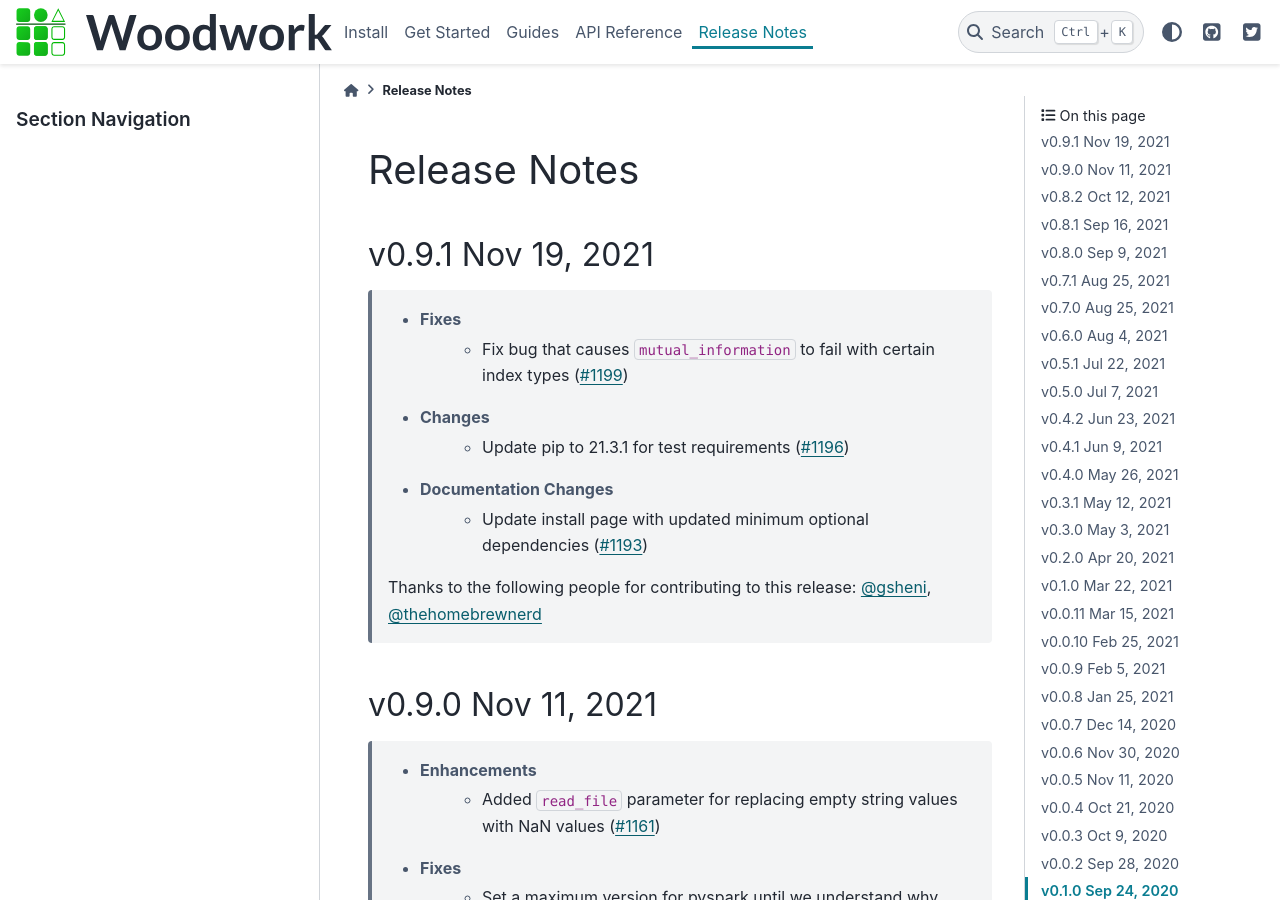
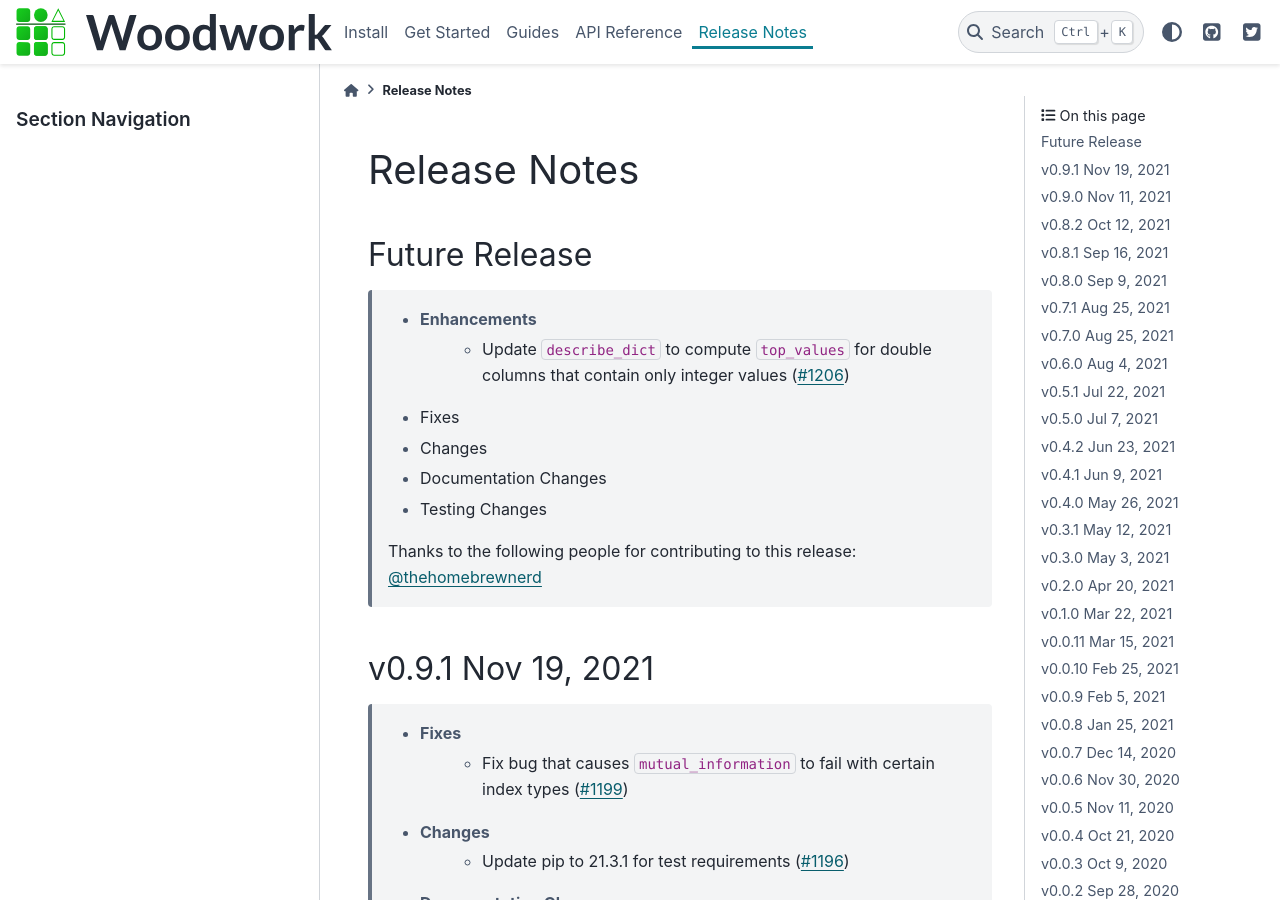
Before and after one commit to alteryx/woodwork, a Sphinx documentation site: the page built from docs/source/release_notes.rst, in a window 1280 px wide and 900 px high. Built offline with Sphinx 7.4.7 and the PyData theme 0.15.4, drawn with Linux system fonts in a browser that asks for light colours; comment, search, counter and statistics services are not loaded.

Commit message:
update release notes

```diff
--- a/docs/source/release_notes.rst
+++ b/docs/source/release_notes.rst
@@ -2,15 +2,17 @@
 
 Release Notes
 -------------
-.. Future Release
-  ==============
+Future Release
+==============
     * Enhancements
+        * Update ``describe_dict`` to compute ``top_values`` for double columns that contain only integer values (:pr:`1206`)
     * Fixes
     * Changes
     * Documentation Changes
     * Testing Changes
 
-.. Thanks to the following people for contributing to this release:
+    Thanks to the following people for contributing to this release:
+    :user:`thehomebrewnerd`
 
 v0.9.1 Nov 19, 2021
 ===================
```
